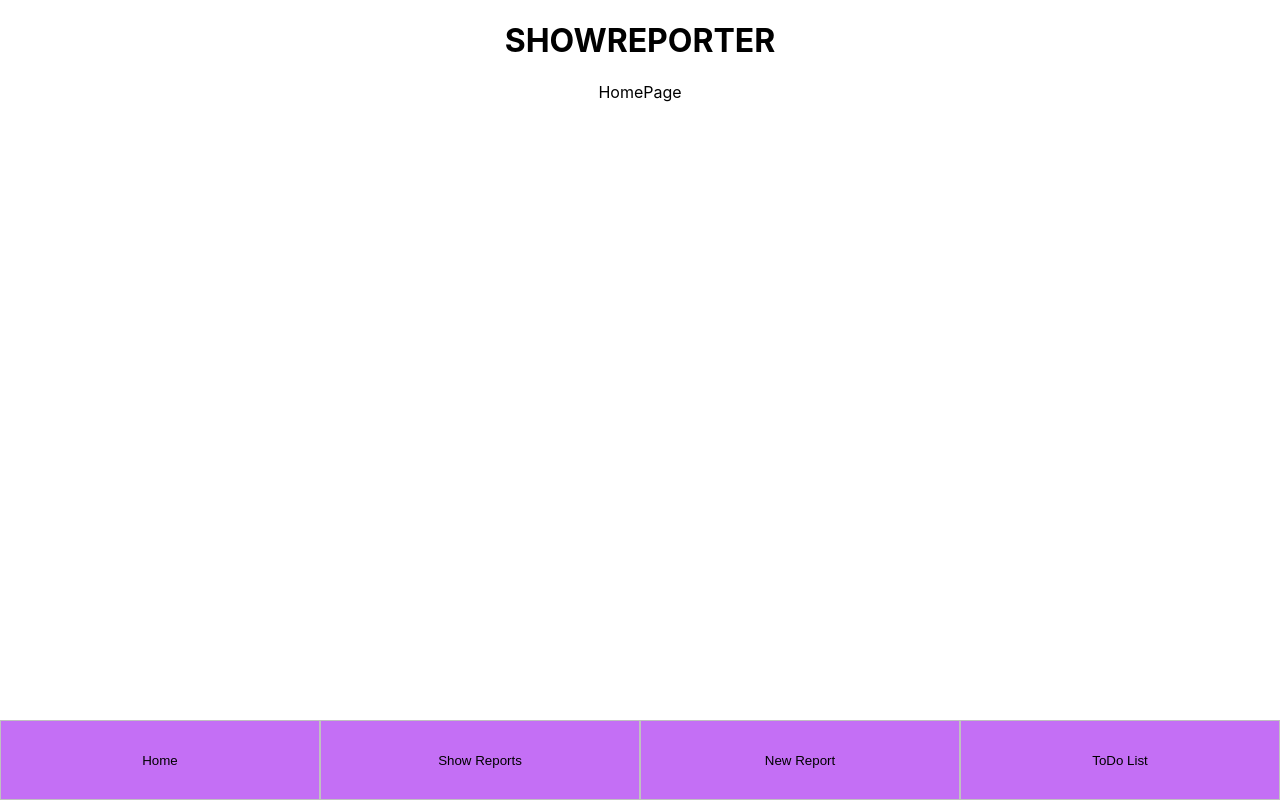
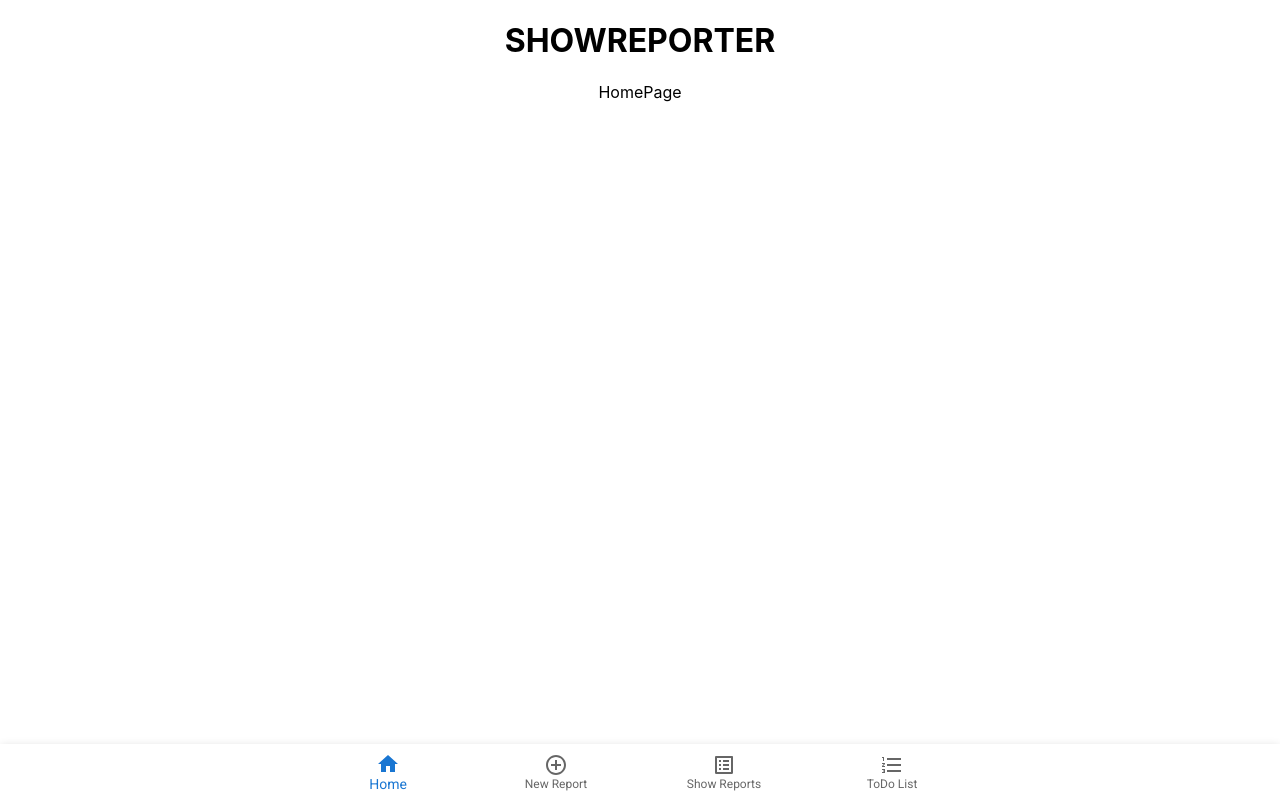
Before and after one commit to royschrauwen/showreporter, a React (Create React App) app in the folder client/: page / in a window 1280 px wide. Built offline with nearby package versions, Linux system fonts and the light colour scheme.

Commit message:
Material UI

```diff
--- a/client/package.json
+++ b/client/package.json
@@ -3,6 +3,10 @@
   "version": "0.1.0",
   "private": true,
   "dependencies": {
+    "@emotion/react": "^11.8.2",
+    "@emotion/styled": "^11.8.1",
+    "@mui/icons-material": "^5.5.1",
+    "@mui/material": "^5.5.2",
     "@testing-library/jest-dom": "^5.16.2",
     "@testing-library/react": "^12.1.4",
     "@testing-library/user-event": "^13.5.0",
--- a/client/public/index.html
+++ b/client/public/index.html
@@ -8,6 +8,8 @@
   <meta name="theme-color" content="#000000" />
   <meta name="description" content="Web site created using create-react-app" />
   <link rel="apple-touch-icon" href="%PUBLIC_URL%/logo192.png" />
+  <link rel="stylesheet" href="https://fonts.googleapis.com/css?family=Roboto:300,400,500,700&display=swap" />
+  <link rel="stylesheet" href="https://fonts.googleapis.com/icon?family=Material+Icons" />
   <!--
       manifest.json provides metadata used when your web app is installed on a
       user's mobile device or desktop. See https://developers.google.com/web/fundamentals/web-app-manifest/
--- a/client/src/Components/Navbar.js
+++ b/client/src/Components/Navbar.js
@@ -1,18 +1,40 @@
 import React from "react";
+import BottomNavigation from "@mui/material/BottomNavigation";
+import BottomNavigationAction from "@mui/material/BottomNavigationAction";
+import HomeIcon from "@mui/icons-material/Home";
+import ListAltIcon from "@mui/icons-material/ListAlt";
+import Paper from "@mui/material/Paper";
+import AddCircleOutlineIcon from "@mui/icons-material/AddCircleOutline";
+import FormatListNumberedIcon from "@mui/icons-material/FormatListNumbered";
 
 const Navbar = () => {
-  const handleNavClick = (event) => {
-    console.log(event.target.id);
-  };
+  const [value, setValue] = React.useState(0);
 
-  const navButtons = ["Home", "Show Reports", "New Report", "ToDo List"];
-  const buttons = navButtons.map((btn, key) => (
-    <button id={key} key={key} onClick={handleNavClick}>
-      {btn}
-    </button>
-  ));
-
-  return <div className="navbar">{buttons}</div>;
+  return (
+    <Paper
+      sx={{ position: "fixed", bottom: 0, left: 0, right: 0 }}
+      elevation={3}
+    >
+      <BottomNavigation
+        showLabels
+        value={value}
+        onChange={(event, newValue) => {
+          setValue(newValue);
+        }}
+      >
+        <BottomNavigationAction label="Home" icon={<HomeIcon />} />
+        <BottomNavigationAction
+          label="New Report"
+          icon={<AddCircleOutlineIcon />}
+        />
+        <BottomNavigationAction label="Show Reports" icon={<ListAltIcon />} />
+        <BottomNavigationAction
+          label="ToDo List"
+          icon={<FormatListNumberedIcon />}
+        />
+      </BottomNavigation>
+    </Paper>
+  );
 };
 
 export default Navbar;
```
Also changed, not shown: 1 other file (tests, documents, lock files or other folders).
